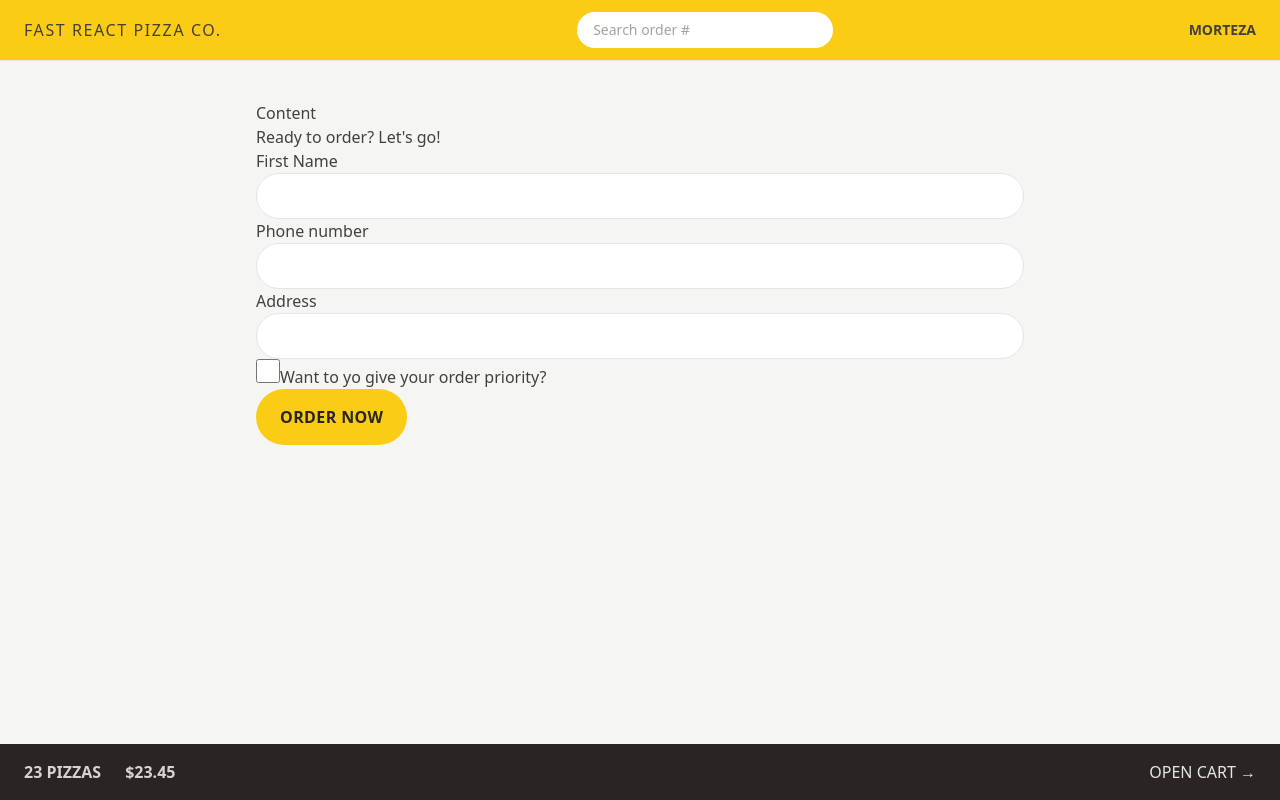
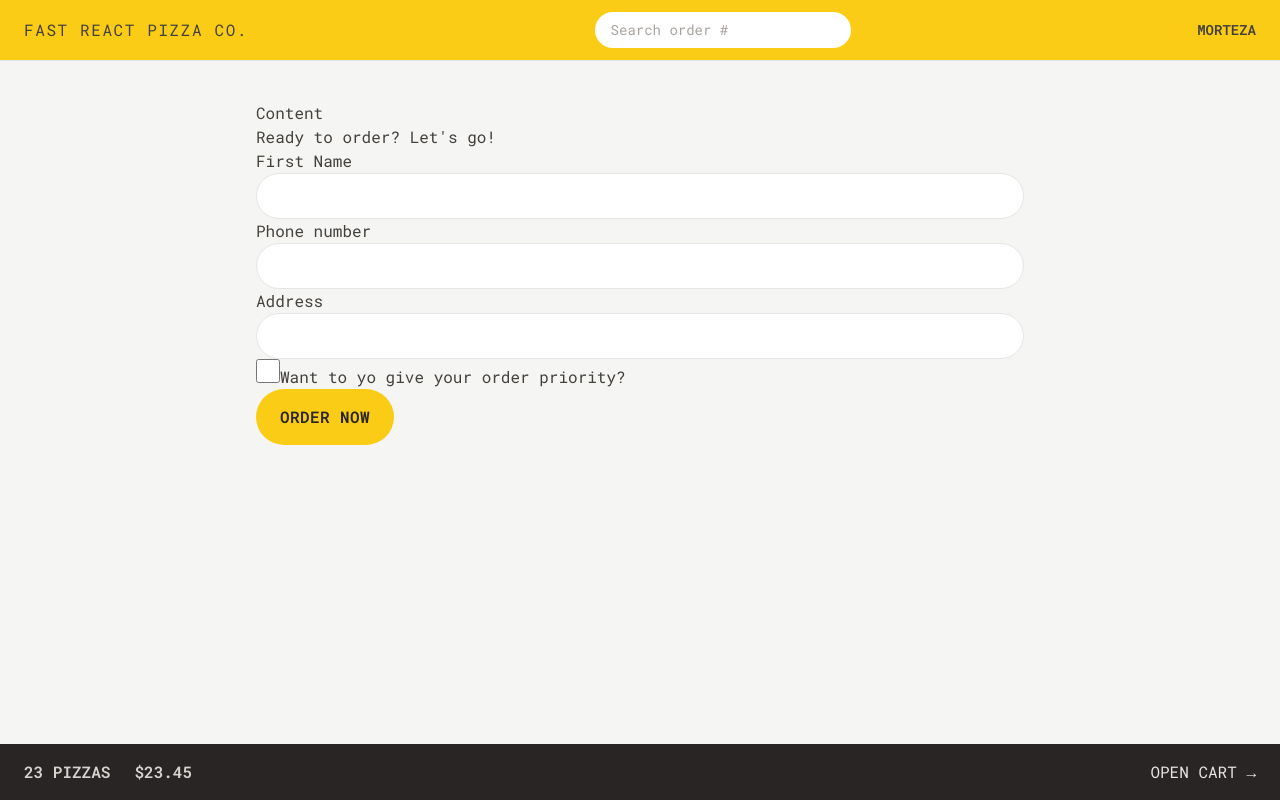
Before and after one commit to mortezamohasseliy/Fast-React-Pizza, a React (Vite) app: page /order/new in a window 1280 px wide. Built offline with nearby package versions, Linux system fonts and the light colour scheme.

Commit message:
add roboto fonts and design menu with reusable button components to project

```diff
--- a/index.html
+++ b/index.html
@@ -5,6 +5,12 @@
     <link rel="icon" type="image/svg+xml" href="/vite.svg" />
     <meta name="viewport" content="width=device-width, initial-scale=1.0" />
     <title>Vite + React</title>
+    <link rel="preconnect" href="https://fonts.googleapis.com" />
+    <link rel="preconnect" href="https://fonts.gstatic.com" crossorigin />
+    <link
+      href="https://fonts.googleapis.com/css2?family=Roboto+Mono:wght@300;400;500;600;700&display=swap"
+      rel="stylesheet"
+    />
   </head>
   <body class="bg-stone-100 text-stone-700">
     <div id="root"></div>
--- a/src/features/cart/Cart.jsx
+++ b/src/features/cart/Cart.jsx
@@ -36,7 +36,9 @@
       <h2>Your cart, %NAME%</h2>
 
       <div>
-        <Button to="/order/new">Order pizzas</Button>
+        <Button to="/order/new" type="primary">
+          Order pizzas
+        </Button>
         <button>Clear cart</button>
       </div>
     </div>
--- a/src/features/menu/Menu.jsx
+++ b/src/features/menu/Menu.jsx
@@ -1,12 +1,12 @@
-import { useLoaderData } from "react-router-dom";
-import { getMenu } from "../../services/apiRestaurant";
-import MenuItem from "./MenuItem";
+import { useLoaderData } from 'react-router-dom';
+import { getMenu } from '../../services/apiRestaurant';
+import MenuItem from './MenuItem';
 
 function Menu() {
   const menu = useLoaderData();
 
   return (
-    <ul>
+    <ul className="divide-y divide-stone-200 px-2">
       {menu.map((pizza) => (
         <MenuItem pizza={pizza} key={pizza.id} />
       ))}
--- a/src/features/menu/MenuItem.jsx
+++ b/src/features/menu/MenuItem.jsx
@@ -1,16 +1,31 @@
-import { formatCurrency } from "../../utils/helpers";
+import Button from '../../ui/Button';
+import { formatCurrency } from '../../utils/helpers';
 
 function MenuItem({ pizza }) {
   const { id, name, unitPrice, ingredients, soldOut, imageUrl } = pizza;
 
   return (
-    <li>
-      <img src={imageUrl} alt={name} />
-      <div>
-        <p>{name}</p>
-        <p>{ingredients.join(", ")}</p>
-        <div>
-          {!soldOut ? <p>{formatCurrency(unitPrice)}</p> : <p>Sold out</p>}
+    <li className="flex gap-4 py-2">
+      <img
+        src={imageUrl}
+        alt={name}
+        className={`h-24 ${soldOut ? 'opacity-70 grayscale' : ''}`}
+      />
+      <div className="flex grow flex-col pt-0.5">
+        <p className="font-medium">{name}</p>
+        <p className="text-sm capitalize italic text-stone-500">
+          {ingredients.join(', ')}
+        </p>
+        <div className="mt-auto flex items-center justify-between">
+          {!soldOut ? (
+            <p className="text-sm">{formatCurrency(unitPrice)}</p>
+          ) : (
+            <p className="text-sm font-medium uppercase text-stone-500">
+              Sold out
+            </p>
+          )}
+
+          <Button type="small">Add to cart</Button>
         </div>
       </div>
     </li>
--- a/src/features/order/CreateOrder.jsx
+++ b/src/features/order/CreateOrder.jsx
@@ -81,7 +81,7 @@
 
         <div>
           <input type="hidden" name="cart" value={JSON.stringify(cart)} />
-          <Button disabled={isSubmitting}>
+          <Button disabled={isSubmitting} type="primary">
             {isSubmitting ? 'Placing Order...' : 'Order now'}
           </Button>
         </div>
--- a/src/features/user/CreateUser.jsx
+++ b/src/features/user/CreateUser.jsx
@@ -24,7 +24,7 @@
 
       {username !== '' && (
         <div>
-          <Button>Start ordering</Button>
+          <Button type="primary">Start ordering</Button>
         </div>
       )}
     </form>
--- a/src/ui/Button.jsx
+++ b/src/ui/Button.jsx
@@ -1,17 +1,23 @@
 import { Link } from 'react-router-dom';
 
-function Button({ children, disabled, to }) {
-  const className =
-    'focus inline-block rounded-full bg-yellow-400 px-4 py-3 font-semibold uppercase tracking-wide text-stone-800 transition-colors duration-300 hover:bg-yellow-300 focus:bg-yellow-300 focus:outline-none focus:ring focus:ring-yellow-300 focus:ring-offset-2 disabled:cursor-not-allowed sm:px-6 sm:py-4';
+function Button({ children, disabled, to, type }) {
+  const base =
+    'focus inline-block rounded-full bg-yellow-400  font-semibold uppercase tracking-wide text-stone-800 transition-colors duration-300 hover:bg-yellow-300 focus:bg-yellow-300 focus:outline-none focus:ring focus:ring-yellow-300 focus:ring-offset-2 disabled:cursor-not-allowed';
+
+  const styles = {
+    primary: base + ' px-4 py-3 md:px-6 md:py-4',
+    small: base + ' px-4 py-2 md:px-5 md:py-2.5 text-xs',
+  };
 
   if (to)
     return (
-      <Link to={to} className={className}>
+      <Link to={to} className={styles[type]}>
         {children}
       </Link>
     );
+
   return (
-    <button disabled={disabled} className={className}>
+    <button disabled={disabled} className={styles[type]}>
       {children}
     </button>
   );
--- a/tailwind.config.js
+++ b/tailwind.config.js
@@ -1,8 +1,19 @@
 /** @type {import('tailwindcss').Config} */
 export default {
-  content: ["./index.html", "./src/**/*.{js,jsx,ts,tsx}"],
+  content: ['./index.html', './src/**/*.{js,jsx,ts,tsx}'],
   theme: {
-    extend: {},
+    fontFamily: {
+      sans: 'Roboto Mono, monospace',
+    },
+
+    extend: {
+      fontSize: {
+        huge: ['80rem', { lineHeight: '1' }],
+      },
+      height: {
+        screen: '100dvh',
+      },
+    },
   },
   plugins: [],
 };
```
